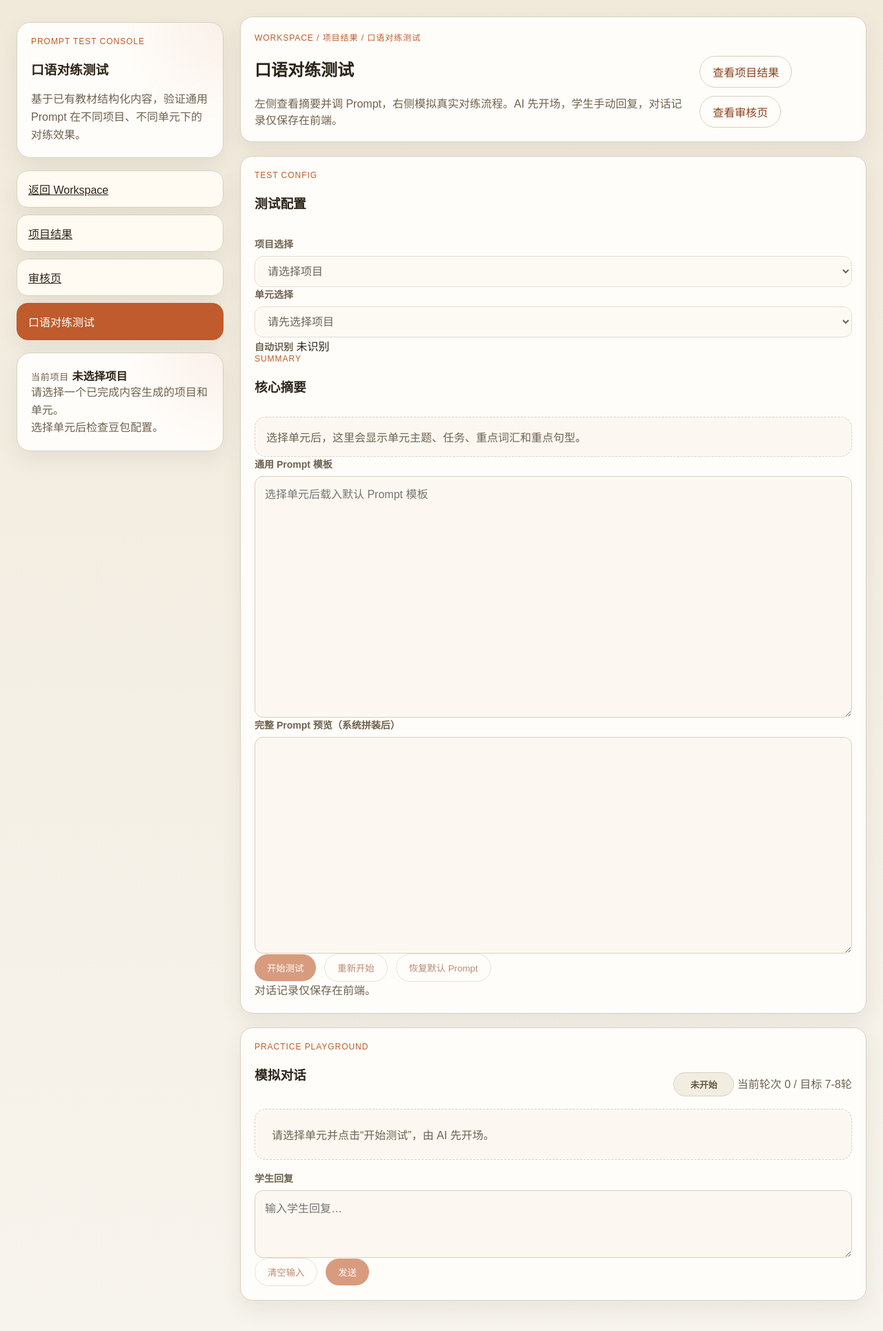
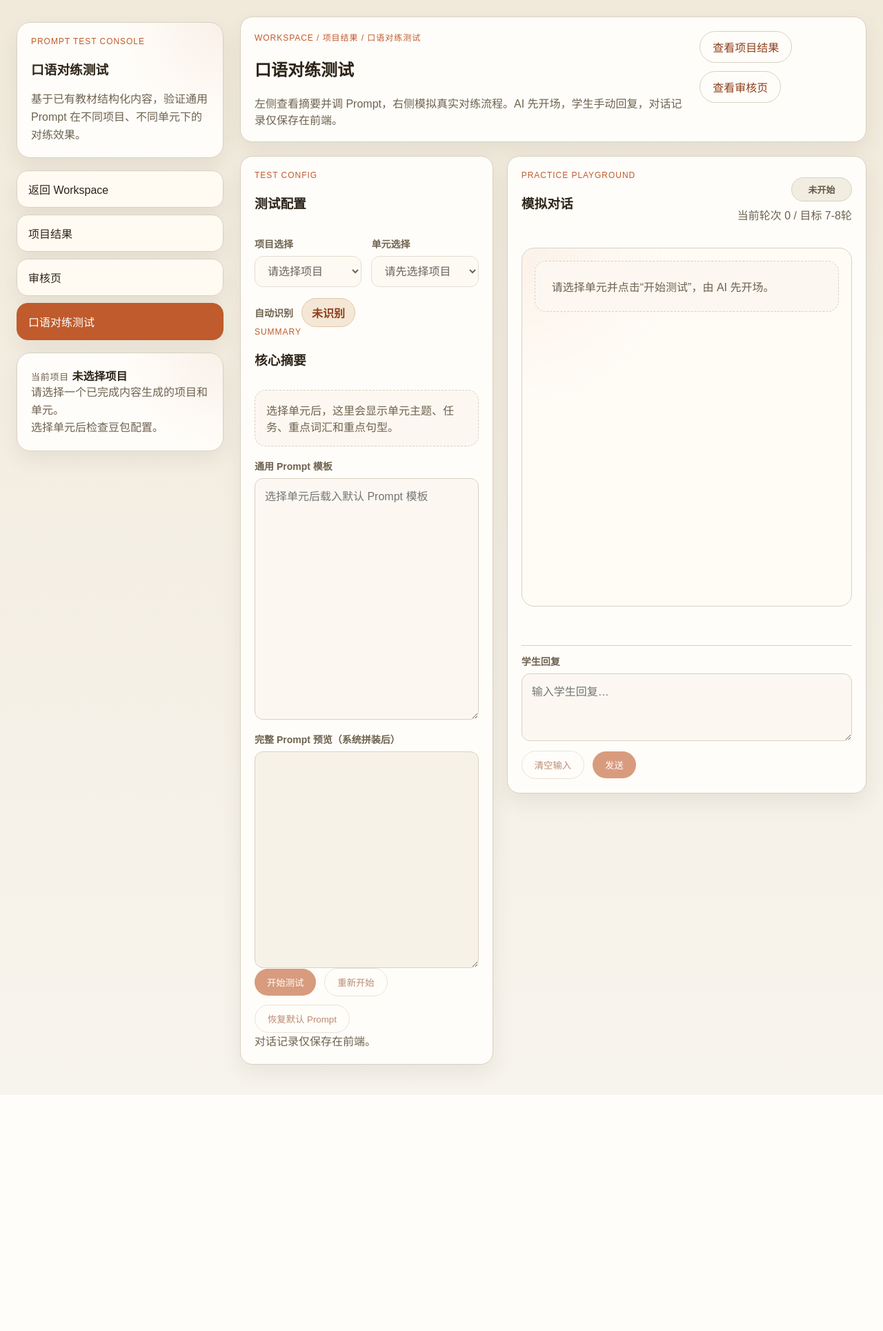
Before and after one commit to CHENYIXUAN-ZOE/YINGYUJIAOCAI, a FastAPI app: page /practice in a window 1280 px wide. Shown: the whole page at 69% size. After the commit the page ends 1585 px from the top, so only its background shows below. Run offline with FastAPI, Linux system fonts and the light colour scheme; some libraries are stand-ins or nearby versions.

Commit message:
backup: 2026-04-22T06:07:51Z from main

```diff
--- a/app/web/static/app.css
+++ b/app/web/static/app.css
@@ -742,6 +742,189 @@ textarea {
   margin-top: 14px;
 }
 
+.practice-page {
+  max-width: 1480px;
+}
+
+.practice-header {
+  align-items: start;
+}
+
+.practice-nav .nav-button {
+  text-decoration: none;
+}
+
+.practice-shell {
+  display: grid;
+  grid-template-columns: minmax(320px, 0.95fr) minmax(0, 1.35fr);
+  gap: 20px;
+  align-items: start;
+}
+
+.practice-column {
+  min-width: 0;
+}
+
+.practice-form-grid {
+  display: grid;
+  grid-template-columns: repeat(2, minmax(0, 1fr));
+  gap: 14px;
+}
+
+.practice-grade-row {
+  display: flex;
+  flex-wrap: wrap;
+  gap: 12px;
+  align-items: center;
+  margin-top: 16px;
+}
+
+.practice-grade-badge {
+  display: inline-flex;
+  align-items: center;
+  min-height: 38px;
+  padding: 8px 14px;
+  border-radius: 999px;
+  background: #f4e7d5;
+  border: 1px solid #e2c8ad;
+  color: var(--accent-dark);
+  font-weight: 700;
+}
+
+.practice-section + .practice-section {
+  margin-top: 18px;
+}
+
+.practice-summary-shell {
+  display: grid;
+  gap: 12px;
+}
+
+.practice-summary-card {
+  display: grid;
+  gap: 14px;
+  padding: 16px;
+  border-radius: 16px;
+  border: 1px solid var(--line);
+  background: #fcf8f1;
+}
+
+.practice-summary-block strong {
+  display: block;
+  margin-top: 4px;
+  font-size: 16px;
+}
+
+.practice-tag-list {
+  display: flex;
+  flex-wrap: wrap;
+  gap: 10px;
+  margin-top: 10px;
+}
+
+.practice-tag {
+  display: inline-flex;
+  align-items: center;
+  min-height: 34px;
+  padding: 6px 12px;
+  border-radius: 999px;
+  border: 1px solid var(--line);
+  background: #fffdf9;
+  color: var(--text);
+  font-size: 14px;
+}
+
+.practice-textarea {
+  min-height: 240px;
+  resize: vertical;
+}
+
+.practice-preview {
+  min-height: 220px;
+  background: #f7f2e7;
+}
+
+.practice-chat-panel {
+  display: grid;
+  gap: 16px;
+}
+
+.practice-session-meta {
+  display: grid;
+  justify-items: end;
+  gap: 8px;
+}
+
+.practice-chat-shell {
+  min-height: 520px;
+  max-height: 720px;
+  overflow: auto;
+  padding: 18px;
+  border-radius: 18px;
+  border: 1px solid var(--line);
+  background:
+    radial-gradient(circle at top left, rgba(191, 91, 44, 0.06), transparent 32%),
+    #fffcf6;
+}
+
+.practice-message-list {
+  display: grid;
+  gap: 14px;
+}
+
+.practice-bubble {
+  max-width: 88%;
+  padding: 14px 16px;
+  border-radius: 18px;
+  border: 1px solid var(--line);
+  background: #fffdf9;
+  box-shadow: 0 6px 16px rgba(70, 56, 31, 0.05);
+}
+
+.practice-bubble p {
+  margin: 6px 0 0;
+  line-height: 1.7;
+}
+
+.practice-bubble-assistant {
+  justify-self: start;
+  background: #fff8f2;
+  border-color: #e7d3bf;
+}
+
+.practice-bubble-user {
+  justify-self: end;
+  background: #f3f6ef;
+  border-color: #cdddc7;
+}
+
+.practice-bubble-role {
+  color: var(--accent-dark);
+  font-size: 12px;
+  font-weight: 700;
+  text-transform: uppercase;
+  letter-spacing: 0.06em;
+}
+
+.practice-status-hint {
+  min-height: 24px;
+  margin: 0;
+  color: #8d5a14;
+  opacity: 0;
+  transition: opacity 0.18s ease;
+}
+
+.practice-status-hint.is-visible {
+  opacity: 1;
+}
+
+.practice-composer {
+  display: grid;
+  gap: 14px;
+  padding-top: 12px;
+  border-top: 1px solid var(--line);
+}
+
 @media (max-width: 960px) {
   .workspace-page {
     grid-template-columns: 1fr;
@@ -761,6 +944,11 @@ textarea {
 
   .flow-grid {
     grid-template-columns: 1fr 1fr;
+  }
+
+  .practice-shell,
+  .practice-form-grid {
+    grid-template-columns: 1fr;
   }
 
   .info-grid,
--- a/app/web/static/practice.js
+++ b/app/web/static/practice.js
@@ -489,13 +489,23 @@ function bindPracticeEvents() {
     practiceState.selectedJobId = event.target.value;
     practiceState.selectedUnitId = "";
     setPracticeFeedback("");
-    await loadPracticeUnits(practiceState.selectedJobId);
+    try {
+      await loadPracticeUnits(practiceState.selectedJobId);
+    } catch (error) {
+      setPracticeFeedback(error.message, "error");
+      renderPracticePage();
+    }
   });
 
   document.getElementById("practice-unit-select")?.addEventListener("change", async (event) => {
     practiceState.selectedUnitId = event.target.value;
     setPracticeFeedback("");
-    await loadPracticeContext(practiceState.selectedJobId, practiceState.selectedUnitId);
+    try {
+      await loadPracticeContext(practiceState.selectedJobId, practiceState.selectedUnitId);
+    } catch (error) {
+      setPracticeFeedback(error.message, "error");
+      renderPracticePage();
+    }
   });
 
   document.getElementById("practice-prompt-template")?.addEventListener("input", (event) => {
--- a/app/web/templates/job.html
+++ b/app/web/templates/job.html
@@ -4,7 +4,7 @@
     <meta charset="utf-8">
     <meta name="viewport" content="width=device-width, initial-scale=1">
     <title>任务状态</title>
-    <link rel="stylesheet" href="/static/app.css?v=20260421e">
+    <link rel="stylesheet" href="/static/app.css?v=20260422a">
   </head>
   <body>
     <main class="page dashboard-page">
@@ -41,6 +41,6 @@
     <script>
       window.APP_CONFIG = { page: "job", apiPrefix: "{{ api_prefix }}", jobId: "{{ job_id }}" };
     </script>
-    <script src="/static/app.js?v=20260421e"></script>
+    <script src="/static/app.js?v=20260422a"></script>
   </body>
 </html>
--- a/app/web/templates/overview.html
+++ b/app/web/templates/overview.html
@@ -4,7 +4,7 @@
     <meta charset="utf-8">
     <meta name="viewport" content="width=device-width, initial-scale=1">
     <title>任务总览</title>
-    <link rel="stylesheet" href="/static/app.css?v=20260421e">
+    <link rel="stylesheet" href="/static/app.css?v=20260422a">
   </head>
   <body>
     <main class="page dashboard-page">
--- a/app/web/templates/result.html
+++ b/app/web/templates/result.html
@@ -4,7 +4,7 @@
     <meta charset="utf-8">
     <meta name="viewport" content="width=device-width, initial-scale=1">
     <title>结构化内容结果</title>
-    <link rel="stylesheet" href="/static/app.css?v=20260421e">
+    <link rel="stylesheet" href="/static/app.css?v=20260422a">
   </head>
   <body>
     <main class="page dashboard-page">
@@ -17,6 +17,7 @@
             <a class="button-link" href="/">返回上传页</a>
             <a class="button-link secondary" href="/overview">任务总览</a>
             <a class="button-link secondary" href="/review/{{ job_id }}">进入审核页</a>
+            <a class="button-link secondary" href="/practice?job_id={{ job_id }}">进入口语对练测试</a>
           </div>
         </div>
         <div class="panel share-panel">
@@ -50,6 +51,6 @@
     <script>
       window.APP_CONFIG = { page: "result", apiPrefix: "{{ api_prefix }}", jobId: "{{ job_id }}" };
     </script>
-    <script src="/static/app.js?v=20260421e"></script>
+    <script src="/static/app.js?v=20260422a"></script>
   </body>
 </html>
--- a/app/web/templates/review.html
+++ b/app/web/templates/review.html
@@ -4,7 +4,7 @@
     <meta charset="utf-8">
     <meta name="viewport" content="width=device-width, initial-scale=1">
     <title>内容审核台</title>
-    <link rel="stylesheet" href="/static/app.css?v=20260421e">
+    <link rel="stylesheet" href="/static/app.css?v=20260422a">
   </head>
   <body>
     <main class="page dashboard-page">
@@ -53,6 +53,6 @@
     <script>
       window.APP_CONFIG = { page: "review", apiPrefix: "{{ api_prefix }}", jobId: "{{ job_id }}" };
     </script>
-    <script src="/static/app.js?v=20260421e"></script>
+    <script src="/static/app.js?v=20260422a"></script>
   </body>
 </html>
```
Also changed, not shown: app/web/static/workspace.js (+7 -0 lines), app/web/templates/index.html (+4 -3 lines), tests/api/test_smoke.py (+78 -1 lines), tests/services/test_practice_service.py (added, +111 -0 lines), 1 other file.
